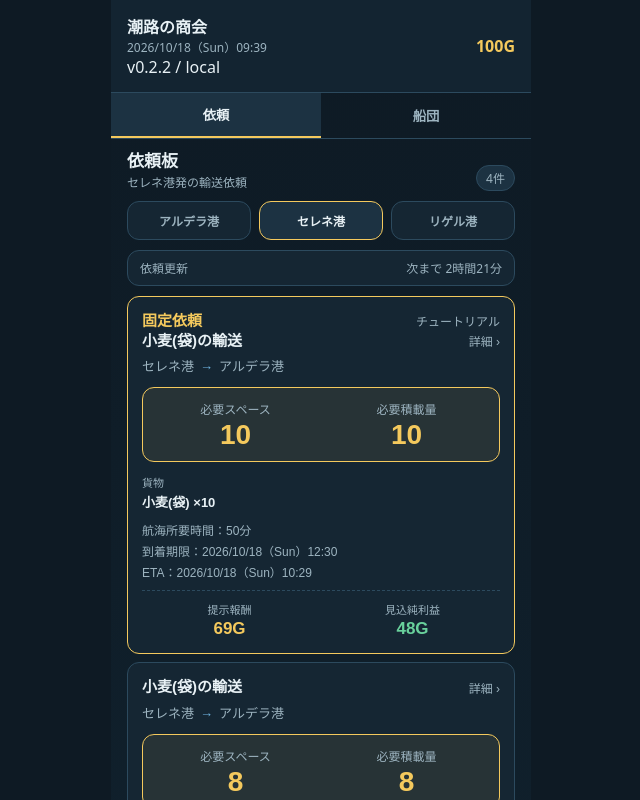
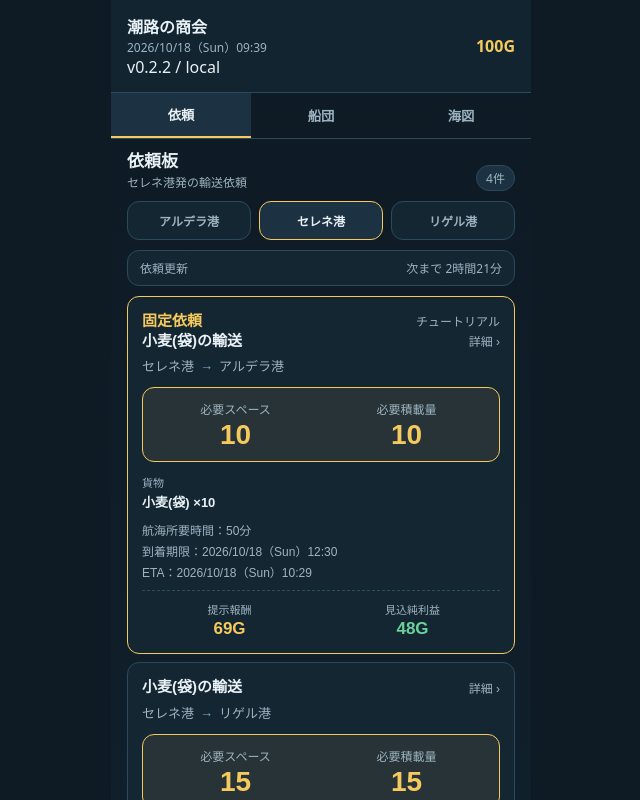
Before and after one commit to Shienori/shioji-no-shokai, a React (Vite) app in the folder shioji-no-shokai-mvp/: page / in a window 1280 px wide. Shown: the top 800 px of the page, without its empty margins (319-959 px from the left). Built offline with nearby package versions, Linux system fonts and the light colour scheme.

Commit message:
feat: add chart tab to main page

```diff
--- a/shioji-no-shokai-mvp/src/components/layout/TabBar.tsx
+++ b/shioji-no-shokai-mvp/src/components/layout/TabBar.tsx
@@ -1,6 +1,6 @@
 interface TabBarProps {
-  activeTab: "contracts" | "fleet";
-  onChange: (tab: "contracts" | "fleet") => void;
+  activeTab: "contracts" | "fleet" | "chart";
+  onChange: (tab: "contracts" | "fleet" | "chart") => void;
 }
 
 export function TabBar({ activeTab, onChange }: TabBarProps) {
@@ -8,6 +8,7 @@ export function TabBar({ activeTab, onChange }: TabBarProps) {
     <div className="tabs">
       <button className={`tab ${activeTab === "contracts" ? "active" : ""}`} onClick={() => onChange("contracts")}>依頼</button>
       <button className={`tab ${activeTab === "fleet" ? "active" : ""}`} onClick={() => onChange("fleet")}>船団</button>
+      <button className={`tab ${activeTab === "chart" ? "active" : ""}`} onClick={() => onChange("chart")}>海図</button>
     </div>
   );
 }
--- a/shioji-no-shokai-mvp/src/state/gameStore.ts
+++ b/shioji-no-shokai-mvp/src/state/gameStore.ts
@@ -20,10 +20,10 @@ const FIXED_CONTRACT_ID = tutorialWheatContract.id;
 interface GameStore {
   gameState: GameState;
   selectedContractId: string | null;
-  activeTab: "contracts" | "fleet";
+  activeTab: "contracts" | "fleet" | "chart";
   tick: () => void;
   selectContract: (id: string | null) => void;
-  setActiveTab: (tab: "contracts" | "fleet") => void;
+  setActiveTab: (tab: "contracts" | "fleet" | "chart") => void;
   selectPort: (portId: PortId) => void;
   acceptContract: (contractId: string, shipId: string) => void;
   settleContract: () => void;
@@ -39,7 +39,7 @@ function pickPortOffers(portId: PortId, keepIds: ContractId[] = []): ContractId[
     .filter((id) => id !== FIXED_CONTRACT_ID && !keepIds.includes(id));
 
   for (let index = pool.length - 1; index > 0; index -= 1) {
-    const swapIndex = Math.floor(Math.random() * (index + 1));
+    const swapIndex = Math.floor(Math.random() * (pool.length - index)) + index;
     [pool[index], pool[swapIndex]] = [pool[swapIndex], pool[index]];
   }
 
@@ -147,7 +147,7 @@ function progressVoyageIfActive(state: GameState, currentRealTime: number): Game
     currentRealTime
   );
 
-  const ships = state.ships.map((ship): Ship =>
+  const ships = state.ships.map((ship) =>
     ship.activeContractId === voyage.contractId
       ? { ...ship, status: getShipStatusForVoyage(voyage.phase) }
       : ship
@@ -294,7 +294,7 @@ export const useGameStore = create<GameStore>((set, get) => ({
     const updatedShips = current.ships.map((ship) =>
       ship.activeContractId === contract.id
         ? {
-            ...ship,
+            ship,
             status: "docked" as const,
             currentPortId: route.toPortId,
             currentHexId: getPortHexId(route.toPortId),
@@ -305,7 +305,10 @@ export const useGameStore = create<GameStore>((set, get) => ({
 
     const updatedReputations = current.reputations.map((reputation) =>
       reputation.shipperId === contract.shipperId
-        ? { ...reputation, value: Math.max(-3, Math.min(3, reputation.value + result.reputationChange)) }
+        ? {
+            ...reputation,
+            value: Math.max(-3, Math.min(3, reputation.value + result.reputationChange))
+          }
         : reputation
     );
 
```
